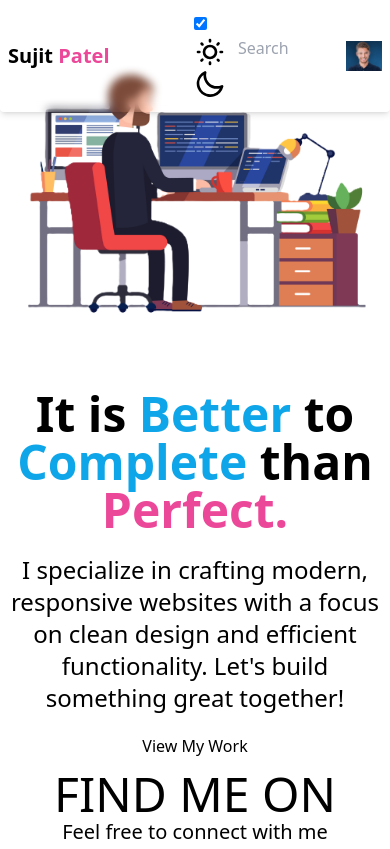
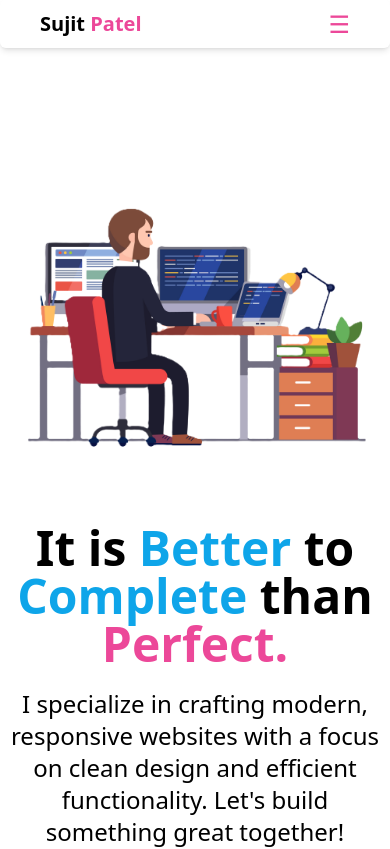
Before and after one commit to sujit-patel/sujitpatel-portfolio, a React (Vite) app in the folder client/: page / in a window 390 px wide. Shown: the top 849 px of the page. Built offline with nearby package versions, Linux system fonts and the light colour scheme.

Commit message:
add responsive menu bar

```diff
--- a/client/src/components/Hero.jsx
+++ b/client/src/components/Hero.jsx
@@ -3,7 +3,7 @@ import codeImg from "../assets/code.png";
 
 function Banner() {
   return (
-    <div className="flex md:px-14 flex-col-reverse sm:flex-row">
+    <div className="flex md:px-14 min-h-screen flex-col-reverse sm:flex-row">
       <div className="hero-content text-center flex flex-col">
         <h1 className="mb-5 text-5xl font-bold">
           It is <span className="text-sky-500">Better</span> to
@@ -17,7 +17,7 @@ function Banner() {
         </p>
         <button className="btn btn-outline btn-info">View My Work</button>
       </div>
-      <div className="w-full sm:w-3/4 flex items-center justify-center">
+      <div className="w-full sm:w-3/4 pt-2 flex items-center justify-center">
         <img src={codeImg} alt="codeImg" />
       </div>
     </div>
--- a/client/src/components/Navbar.jsx
+++ b/client/src/components/Navbar.jsx
@@ -1,21 +1,11 @@
-import React from "react";
+import React, { useState } from "react";
 import Profile from "../assets/Profile.png";
 import Themecontroller from "./Themecontroller";
 import { Link } from "react-router-dom";
 
 function Navbar() {
-  return (
-    <div className="fixed top-0 w-full px-2 md:px-20 py-3 flex items-center justify-between rounded backdrop-blur-sm shadow-md z-50">
-      <div>
-        <Link
-          to="/"
-          className="font-bold hover:cursor-pointer hover:underline decoration-3 text-xl"
-        >
-          Sujit <span className="text-pink-500">Patel</span>
-        </Link>
-      </div>
-
-      <div className="hidden">
+  const [isOpen, setIsOpen] = useState(false);
+  const menuItems = (
     <ul className="menu menu-horizontal rounded-box">
       <li>
         <Link to="/">
@@ -75,18 +65,29 @@ function Navbar() {
         </Link>
       </li>
     </ul>
+  );
+  return (
+    <div className="px-10 md:px-20 py-2 flex items-center justify-between rounded-md backdrop-blur-sm shadow-md">
+      <div>
+        <Link
+          to="/"
+          className="font-bold hover:cursor-pointer hover:underline decoration-3 text-xl"
+        >
+          Sujit <span className="text-pink-500">Patel</span>
+        </Link>
       </div>
-
-      <div className="flex items-center space-x-3">
+      <div className="md:hidden">
+        <button
+          onClick={() => setIsOpen(!isOpen)}
+          className="text-2xl text-pink-500"
+        >
+          {isOpen ? "✖" : "☰"}
+        </button>
+      </div>
+      <div className="hidden md:flex items-center gap-3">
+        <div>{menuItems}</div>
         <div>
           <Themecontroller />
-        </div>
-        <div className="form-control h-10">
-          <input
-            type="text"
-            placeholder="Search"
-            className="input input-bordered w-24 md:w-auto"
-          />
         </div>
         <div className="dropdown dropdown-end">
           <div
@@ -100,6 +101,39 @@ function Navbar() {
           </div>
         </div>
       </div>
+      {isOpen && (
+        <div className="absolute top-16 right-5 shadow-xl p-5 rounded-md md:hidden">
+          <ul className="flex flex-col space-y-5">
+            <li>
+              <Link to="/" onClick={() => setIsOpen(false)}>
+                Home
+              </Link>
+            </li>
+            <li>
+              <Link to="/about" onClick={() => setIsOpen(false)}>
+                About
+              </Link>
+            </li>
+            <li>
+              <Link to="/contact" onClick={() => setIsOpen(false)}>
+                Contact
+              </Link>
+            </li>
+          </ul>
+          <Themecontroller />
+          <div className="dropdown dropdown-end">
+            <div
+              tabIndex={0}
+              role="button"
+              className="btn btn-ghost btn-circle avatar"
+            >
+              <div className="w-9 rounded-full">
+                <img alt="Profile" src={Profile} />
+              </div>
+            </div>
+          </div>
+        </div>
+      )}
     </div>
   );
 }
```
Lines whose indentation alone changed are shown as unchanged.
